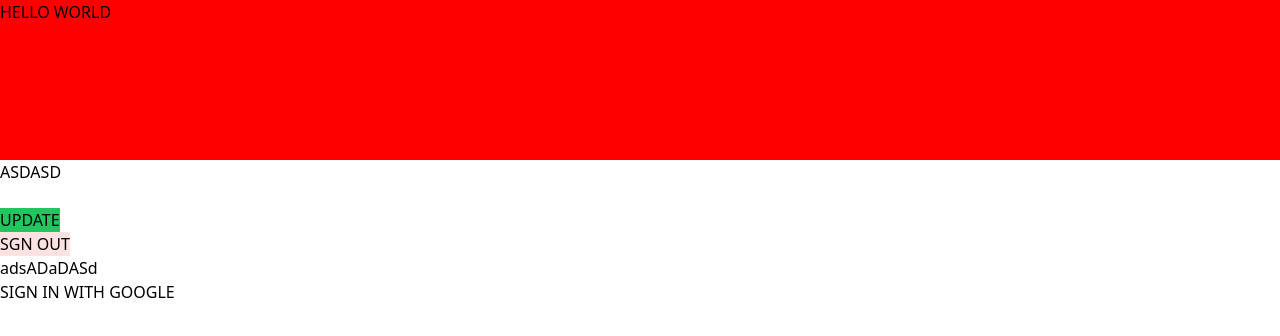
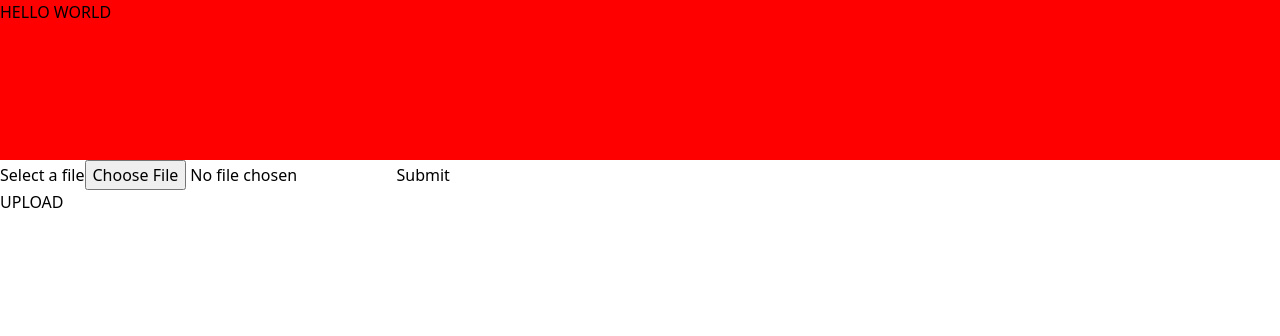
Before and after one commit to Maestro207/adefs, a Next.js app: page / in a window 1280 px wide. Shown: the top 336 px of the page. Built offline with nearby package versions, Linux system fonts and the light colour scheme; no server answers.

Commit message:
revert changes no-commit

```diff
--- a/app/client.ts
+++ b/app/client.ts
@@ -1,3 +1,4 @@
+import { authenticate } from '@google-cloud/local-auth'
 import { createClient } from '@supabase/supabase-js'
 const supabaseUrl = process.env.NEXT_PUBLIC_SUPABASE_URL
 const supabaseKey = process.env.NEXT_PUBLIC_SUPABASE_ANON_KEY
--- a/app/page.tsx
+++ b/app/page.tsx
@@ -1,13 +1,11 @@
 'use client'
-
 import Sample from "./Sample";
 import { model } from "./models"
 import { supabase } from "./client";
-import { Auth } from "@supabase/auth-ui-react";
-import { ThemeSupa } from "@supabase/auth-ui-shared";
-import { useEffect, useState } from "react";
+import { FormEvent, useEffect, useState } from "react";
 import { redirect } from "next/navigation";
 import { SessionProvider } from "./providers";
+import { put } from "@vercel/blob";
 
 export default function Home() {
 
@@ -57,10 +55,12 @@ export default function Home() {
     url = url.includes('http') ? url : `https://${url}`
     // Make sure to include a trailing `/`.
     url = url.charAt(url.length - 1) === '/' ? url : `${url}/`
-    console.log(process.env.NEXT_PUBLIC_SITE_URL)
+
     return url
   }
   const withGoogle = async () => {
+    const url = getURL()
+    console.log(url)
     const {data, error} = await supabase.auth.signInWithOAuth({
       provider: 'google',
       options: {
@@ -82,25 +82,29 @@ export default function Home() {
     }
   }, [session])
 
+  const submit = (event: FormEvent<HTMLFormElement>) => {
+    event.preventDefault()
+    const formData = new FormData(event.currentTarget)
+    console.log(formData.get("file"))
+
+  }
+  const upload = async () => {
+    const { url } = await put('articles/blob.txt', 'Hello World!', { access: 'public' });
+    console.log(url)
+  }
   return(
     <main className="gap-8">
       <SessionProvider.Provider value={{
         session,
         setSession
       }}>
-        <section>
-          ASDASD
-        </section>
-          {testd}<br></br>
-          <button className="bg-green-500" onClick={() => {
-            isSession()
-            getData()
-          }}>UPDATE</button><br></br>
-          <button className="bg-red-100" onClick={signout}>SGN OUT</button>
-        <section>
-          adsADaDASd
-        </section>
-        <button onClick={withGoogle}>SIGN IN WITH GOOGLE</button>
+        <form onSubmit={submit}>
+          <label htmlFor="file">Select a file</label>
+          <input name="file" type="file" accept="application/pdf,application/msword,
+  application/vnd.openxmlformats-officedocument.wordprocessingml.document"></input>
+          <input name="submit" type="submit"></input>
+        </form>
+        <button onClick={upload}>UPLOAD</button>
       </SessionProvider.Provider>
     </main>
   );
--- a/package.json
+++ b/package.json
@@ -9,12 +9,11 @@
     "lint": "next lint"
   },
   "dependencies": {
-    "@google-cloud/local-auth": "^2.1.0",
     "@supabase/auth-ui-react": "^0.4.7",
     "@supabase/auth-ui-shared": "^0.1.8",
     "@supabase/supabase-js": "^2.42.4",
+    "@vercel/blob": "^0.22.3",
     "dotenv": "^16.4.5",
-    "googleapis": "^105.0.0",
     "next": "14.1.4",
     "react": "^18",
     "react-dom": "^18",
```
Also changed, not shown: 1 other file (tests, documents, lock files or other folders).
